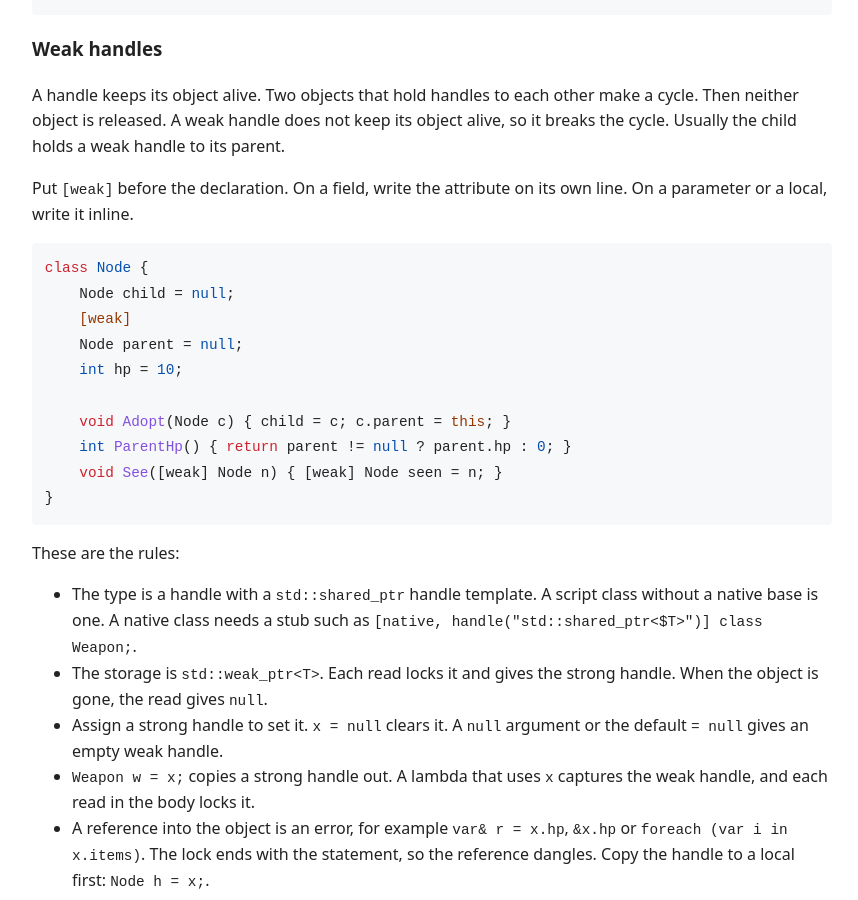
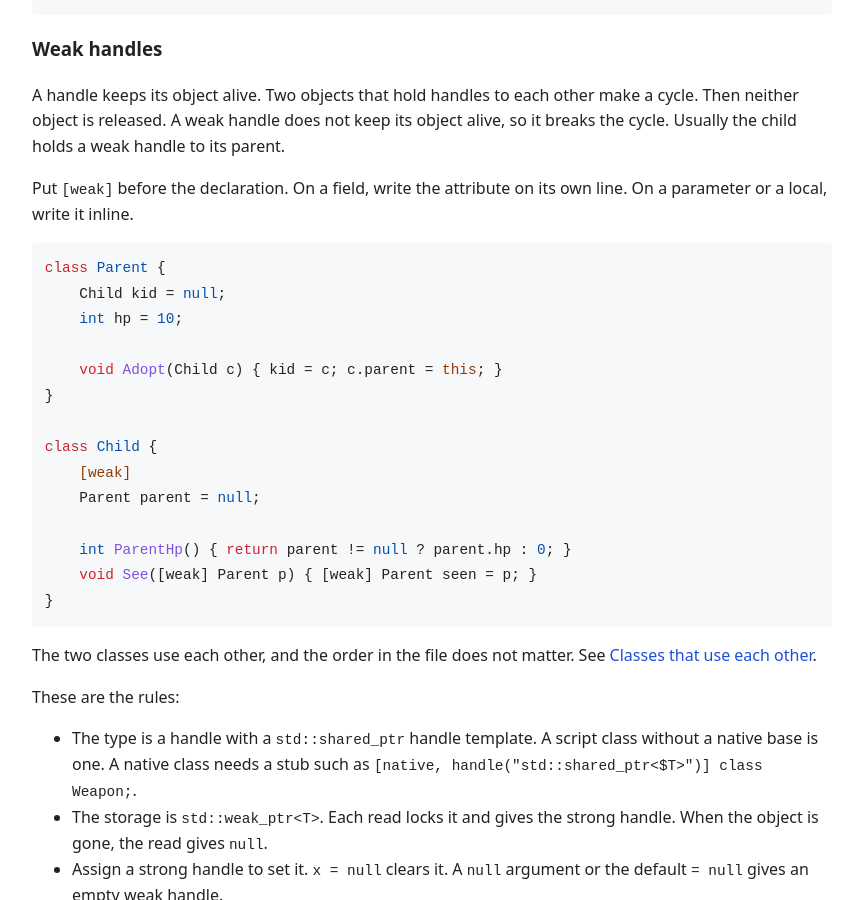
Before and after one commit to rokups/hotpp, a Jekyll site: the page built from types.md, in a window 1280 px wide and 900 px high, scrolled down 3485 px. Shown: the whole window, without its empty margins (224-1082 px from the left). Built offline with Jekyll 4.4.1, drawn with Linux system fonts in a browser that asks for light colours.

Commit message:
Update docs from 0dba563

````diff
--- a/types.md
+++ b/types.md
@@ -138,17 +138,23 @@ A handle keeps its object alive. Two objects that hold handles to each other mak
 Put `[weak]` before the declaration. On a field, write the attribute on its own line. On a parameter or a local, write it inline.
 
 ```hot
-class Node {
-    Node child = null;
-    [weak]
-    Node parent = null;
+class Parent {
+    Child kid = null;
     int hp = 10;
 
-    void Adopt(Node c) { child = c; c.parent = this; }
+    void Adopt(Child c) { kid = c; c.parent = this; }
+}
+
+class Child {
+    [weak]
+    Parent parent = null;
+
     int ParentHp() { return parent != null ? parent.hp : 0; }
-    void See([weak] Node n) { [weak] Node seen = n; }
+    void See([weak] Parent p) { [weak] Parent seen = p; }
 }
 ```
+
+The two classes use each other, and the order in the file does not matter. See [Classes that use each other](classes.html#classes-that-use-each-other).
 
 These are the rules:
 
````
Also changed, not shown: classes.md (+38 -0 lines).
